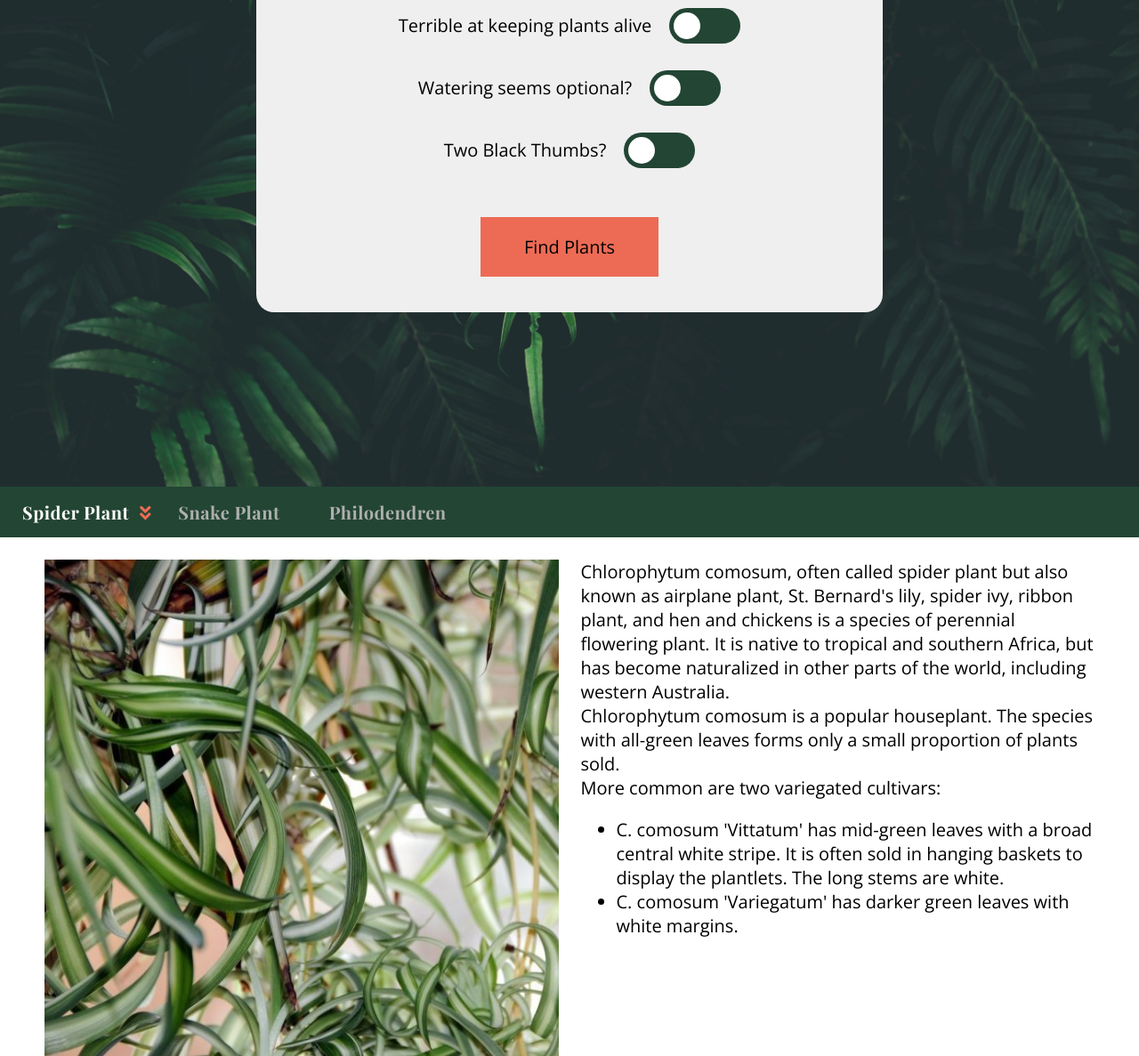
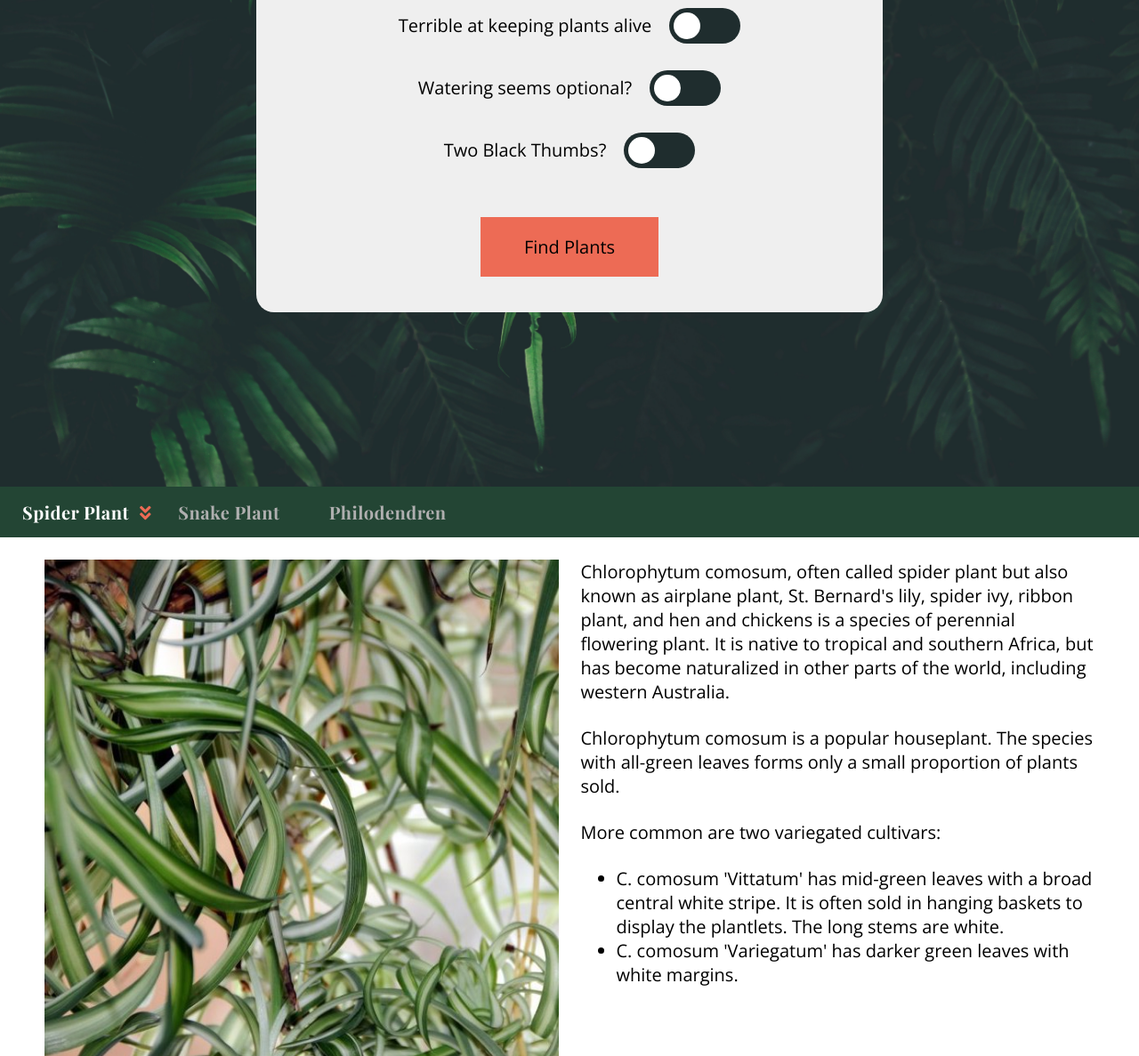
Before and after one commit to ryanfulford/plants, a plain HTML site: page index.html in a window 1280 px wide. Shown: the part 253-1440 px from the top of the page at 89% size. Drawn offline with nearby package versions, Linux system fonts and the light colour scheme.

Commit message:
added style tweak

```diff
--- a/styles/styles.css
+++ b/styles/styles.css
@@ -70,7 +70,6 @@ button {
 /* ------------------------------------------------------------------------------------------------------ */
 /* WRITE YOUR CSS HERE */
 
-
 /* Colors
 
 Dark Green - #1f2d2e
@@ -78,6 +77,7 @@ Light Green - #234534
 Orange - #ED6B55
  */
 
+ /* Toggle form styles */
 [type="checkbox"] {
     opacity: 0;
     position: absolute;
@@ -87,17 +87,17 @@ Orange - #ED6B55
     line-height: 40px;
     padding-right: 100px;
     margin: 15px 0;
-    position: relative
+    position: relative;
 }
 
 .feedbackForm label::before {
     content: "";
     width: 80px;
     height: 40px;
-    background-color: #234534;
+    background-color: #1F2D2E;
     position: absolute;
     right: 0;
-    border-radius: 100px;
+    border-radius: 20px;
 }
 
 .feedbackForm label::after {
@@ -112,7 +112,6 @@ Orange - #ED6B55
 }
 
 /* target ::after element of a sibling (label) that directly follows a checked checkbox and move it to the right */
-
 [type="checkbox"]:checked + label::after {
     right: 5px;
 }
@@ -158,6 +157,7 @@ border: 1px dashed black;
 
 .tabs label:hover {
     color: white;
+    cursor: pointer;
 }
 
 .tabs input:checked + label {
@@ -218,7 +218,7 @@ border: 1px dashed black;
         width: 50%;
     }
     .plantDescription p {
-        margin: 0;
+        margin: 0 0 25px 0;
     }
 }
 
```
